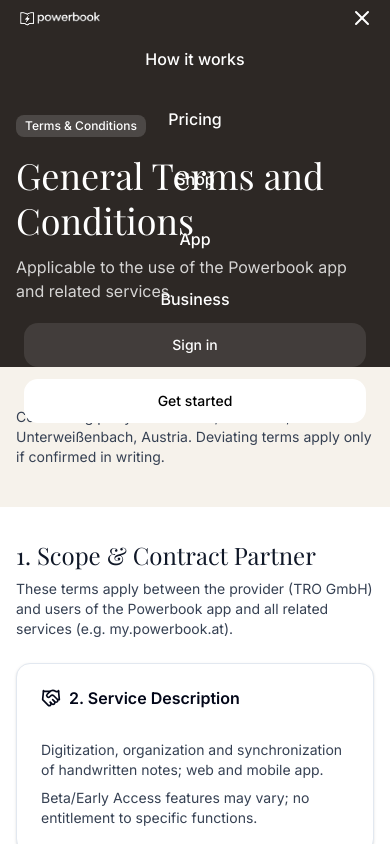
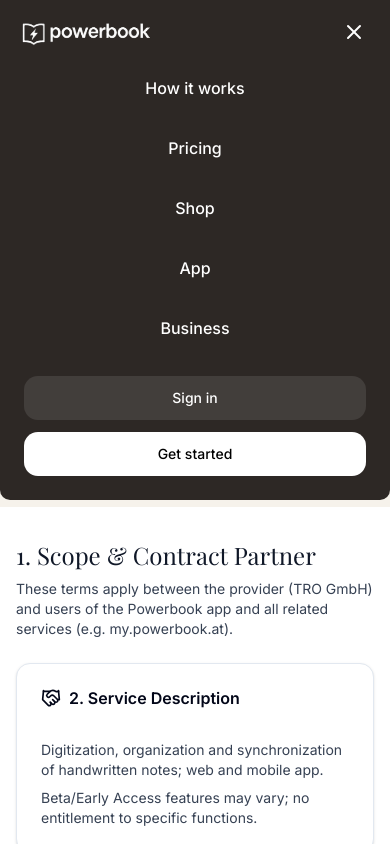
Before and after one commit to QNotesNET/landing, a Next.js app: page /en/agb in a window 390 px wide. Both pictures are taken after a click on the button "Menü öffnen". Shown: the top 844 px of the page. Built offline with nearby package versions, Linux system fonts and the light colour scheme.

Commit message:
Update Header.tsx

```diff
--- a/components/Header.tsx
+++ b/components/Header.tsx
@@ -15,7 +15,7 @@ import {
   DropdownMenuSeparator,
 } from "@/components/ui/dropdown-menu";
 
-/* 🔤 Erweiterter Typ */
+/* 🔤 Typdefinition der Texte */
 type HeaderTexts = {
   nav: {
     how: string;
@@ -37,12 +37,12 @@ type HeaderTexts = {
 export default function Header({ texts }: { texts: HeaderTexts }) {
   const [scrolled, setScrolled] = useState(false);
   const [mobileOpen, setMobileOpen] = useState(false);
+  const [lang, setLang] = useState<"de" | "en" | "ru">("de");
 
   const pathname = usePathname();
   const router = useRouter();
 
-  // 🔤 Sprachcode erkennen
-  const [lang, setLang] = useState<"de" | "en" | "ru">("de");
+  // Sprache aus URL extrahieren
   useEffect(() => {
     const mPrefix = pathname.match(/^\/(de|en|ru)(\/|$)/);
     const mSuffix = pathname.match(/\/(de|en|ru)(\/|$)/);
@@ -51,7 +51,7 @@ export default function Header({ texts }: { texts: HeaderTexts }) {
     else setLang("de");
   }, [pathname]);
 
-  // 🖱️ Scrollzustand (Hintergrundänderung)
+  // Scroll-State (Logo invertieren)
   useEffect(() => {
     const onScroll = () => setScrolled(window.scrollY > 8);
     onScroll();
@@ -59,7 +59,7 @@ export default function Header({ texts }: { texts: HeaderTexts }) {
     return () => window.removeEventListener("scroll", onScroll);
   }, []);
 
-  // 🔒 Body-Scroll sperren bei offenem Drawer
+  // Body-Scroll sperren, wenn Drawer offen
   useEffect(() => {
     const original = document.body.style.overflow;
     document.body.style.overflow = mobileOpen ? "hidden" : original || "";
@@ -76,7 +76,7 @@ export default function Header({ texts }: { texts: HeaderTexts }) {
     { label: texts.nav.business, href: "/business" },
   ];
 
-  // 🌍 Sprachwechsel (unterstützt Prefix & Suffix)
+  // 🌍 Sprachwechsel (Prefix & Suffix kompatibel)
   const switchLang = (nextLang: "de" | "en" | "ru") => {
     if (nextLang === lang) return;
 
@@ -96,7 +96,7 @@ export default function Header({ texts }: { texts: HeaderTexts }) {
       return;
     }
 
-    // Prefix-Fall: /de/...  <->  /en/...  <->  /ru/...
+    // Prefix-Fall
     const hasPrefix = /^\/(de|en|ru)(\/|$)/.test(pathname);
     const nextPath = hasPrefix
       ? pathname.replace(/^\/(de|en|ru)(?=\/|$)/, `/${nextLang}`)
@@ -114,7 +114,7 @@ export default function Header({ texts }: { texts: HeaderTexts }) {
           : "backdrop-blur-sm bg-gradient-to-b from-black/30 to-transparent text-white"
       )}
     >
-      {/* Topbar */}
+      {/* ---------- TOPBAR ---------- */}
       <div
         className={cx(
           "mx-auto flex h-16 max-w-7xl items-center justify-between px-4 sm:px-6 lg:px-8",
@@ -122,8 +122,8 @@ export default function Header({ texts }: { texts: HeaderTexts }) {
             "opacity-0 pointer-events-none md:opacity-100 md:pointer-events-auto"
         )}
       >
+        {/* Logo */}
         <Link href="/">
-          {" "}
           <Image
             src="/images/logos/logo-white.svg"
             className={cx(
@@ -134,10 +134,10 @@ export default function Header({ texts }: { texts: HeaderTexts }) {
             width={25}
             height={15}
             priority
-          />{" "}
+          />
         </Link>
 
-        {/* Desktop-Navigation */}
+        {/* Desktop Navigation */}
         <nav className="hidden md:flex items-center gap-8 text-sm">
           {items.map((i) => (
             <Link key={i.label} href={i.href} className="hover:opacity-80">
@@ -146,8 +146,9 @@ export default function Header({ texts }: { texts: HeaderTexts }) {
           ))}
         </nav>
 
+        {/* Desktop Right Actions */}
         <div className="hidden md:flex items-center gap-3">
-          {/* Sprach-Auswahl */}
+          {/* Sprachmenü */}
           <DropdownMenu>
             <DropdownMenuTrigger asChild>
               <button
@@ -160,7 +161,6 @@ export default function Header({ texts }: { texts: HeaderTexts }) {
             <DropdownMenuContent align="end" className="w-48">
               <DropdownMenuLabel>{texts.language.label}</DropdownMenuLabel>
               <DropdownMenuSeparator />
-
               {(["de", "en", "ru"] as const).map((lng) => (
                 <DropdownMenuItem
                   key={lng}
@@ -198,6 +198,8 @@ export default function Header({ texts }: { texts: HeaderTexts }) {
         {/* Mobile Burger */}
         <button
           aria-label="Menü öffnen"
+          aria-controls="mobile-drawer"
+          aria-expanded={mobileOpen}
           onClick={() => setMobileOpen(true)}
           className="md:hidden inline-flex items-center justify-center rounded-xl px-3 py-2"
         >
@@ -205,7 +207,7 @@ export default function Header({ texts }: { texts: HeaderTexts }) {
         </button>
       </div>
 
-      {/* Mobile Drawer */}
+      {/* ---------- MOBILE DRAWER ---------- */}
       {mobileOpen && (
         <div
           id="mobile-drawer"
@@ -213,11 +215,16 @@ export default function Header({ texts }: { texts: HeaderTexts }) {
           role="dialog"
           aria-modal="true"
         >
+          {/* Overlay */}
           <div
             className="absolute inset-0 bg-black/60 backdrop-blur-sm"
             onClick={() => setMobileOpen(false)}
           />
-          <aside className="absolute inset-0 bg-[#2D2825] text-white flex flex-col">
+          {/* Drawer */}
+          <aside className="absolute inset-0">
+            <div className="absolute inset-0 bg-[#2D2825]" />
+            <div className="relative flex h-full w-full flex-col">
+              {/* Drawer Header */}
               <div className="flex h-16 items-center justify-between px-4">
                 <Link href="/" onClick={() => setMobileOpen(false)}>
                   <Image
@@ -225,26 +232,28 @@ export default function Header({ texts }: { texts: HeaderTexts }) {
                     alt="Powerbook Logo"
                     width={25}
                     height={15}
-                  className="h-[35px] w-auto"
+                    className="h-35 w-35"
                     priority
                   />
                 </Link>
                 <button
                   aria-label="Menü schließen"
                   onClick={() => setMobileOpen(false)}
+                  className="inline-flex items-center justify-center p-2"
                 >
                   <X className="h-6 w-6 text-white" />
                 </button>
               </div>
 
-            <nav className="flex-1 flex flex-col justify-center px-6">
-              <ul className="space-y-3 text-center">
+              {/* Navigation */}
+              <nav className="flex flex-1 items-center justify-center px-6 bg-[#2D2825]">
+                <ul className="w-full space-y-3 text-center">
                   {items.map((i) => (
                     <li key={i.label}>
                       <Link
                         href={i.href}
                         onClick={() => setMobileOpen(false)}
-                      className="block rounded-xl px-4 py-3 text-base font-medium hover:bg-white/10"
+                        className="block rounded-xl px-4 py-3 text-base font-medium text-white hover:bg-white/10"
                       >
                         {i.label}
                       </Link>
@@ -253,7 +262,8 @@ export default function Header({ texts }: { texts: HeaderTexts }) {
                 </ul>
               </nav>
 
-            <div className="px-6 pb-6 grid gap-3">
+              {/* Bottom Buttons */}
+              <div className="px-6 pb-6 grid gap-3 bg-[#2D2825] pt-6 rounded-b-lg">
                 <Link
                   href="https://my.powerbook.at/login"
                   onClick={() => setMobileOpen(false)}
@@ -269,6 +279,7 @@ export default function Header({ texts }: { texts: HeaderTexts }) {
                   {texts.cta}
                 </Link>
               </div>
+            </div>
           </aside>
         </div>
       )}
```
Lines whose indentation alone changed are shown as unchanged.
